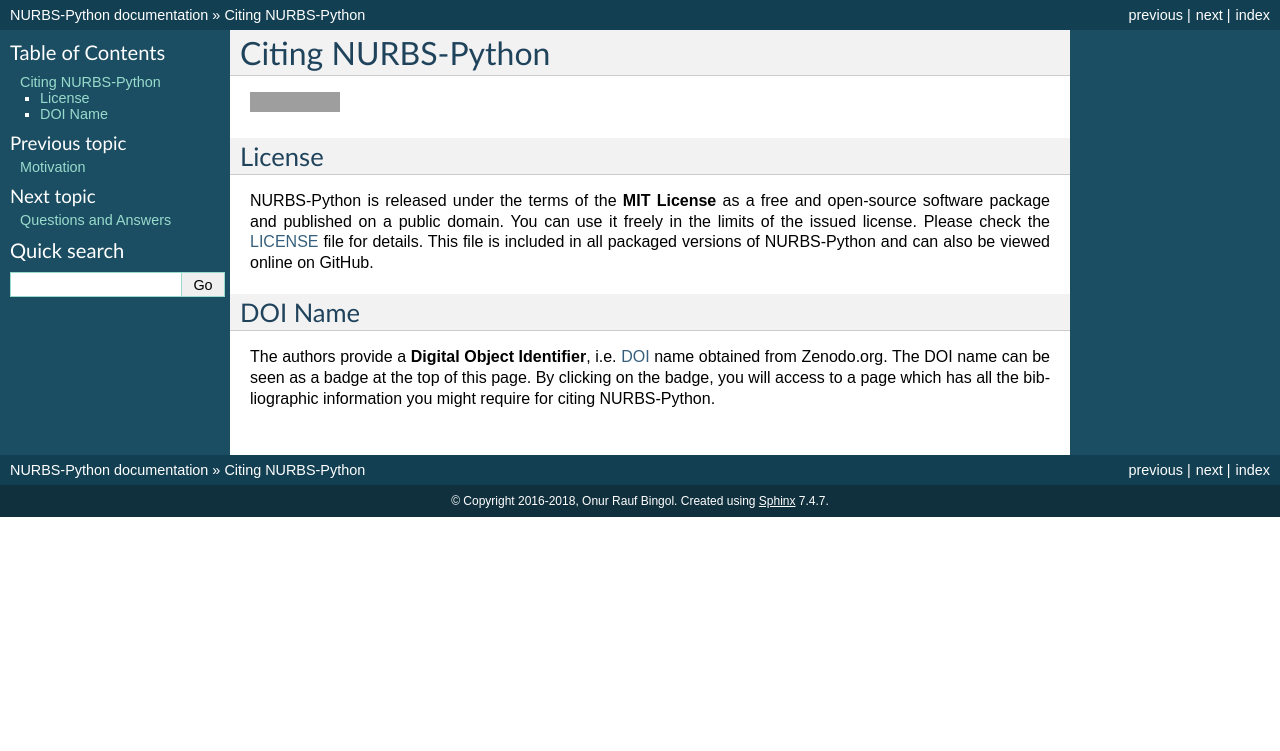
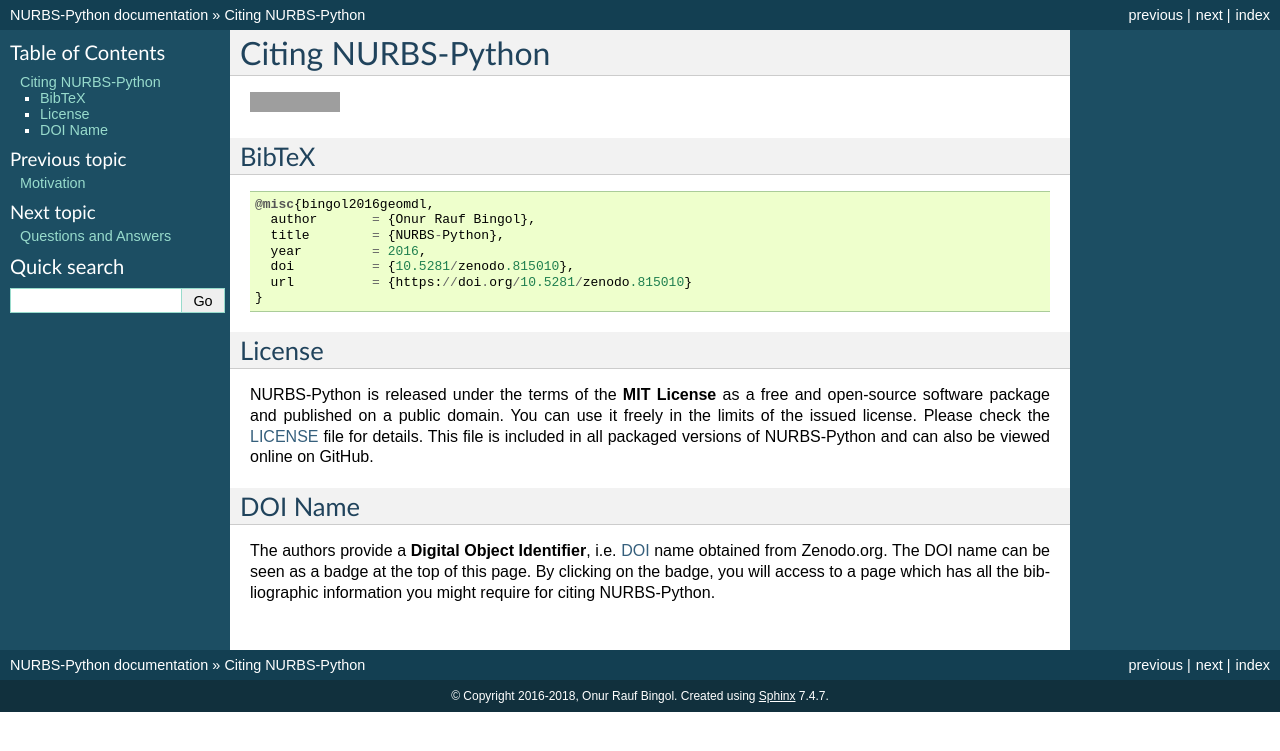
Before and after one commit to orbingol/NURBS-Python, a Sphinx documentation site: the page built from docs/citing.rst, in a window 1280 px wide. Shown: the top 751 px of the page. Built offline with Sphinx 7.4.7, drawn with Linux system fonts in a browser that asks for light colours; formulas are drawn with MathJax 3; grey boxes are pictures that could not be loaded.

Commit message:
Add BibTeX reference entry

```diff
--- a/docs/citing.rst
+++ b/docs/citing.rst
@@ -2,6 +2,19 @@
 ^^^^^^^^^^^^^^^^^^^
 
 |DOI|_
+
+BibTeX
+======
+
+::
+
+    @misc{bingol2016geomdl,
+      author       = {Onur Rauf Bingol},
+      title        = {NURBS-Python},
+      year         = 2016,
+      doi          = {10.5281/zenodo.815010},
+      url          = {https://doi.org/10.5281/zenodo.815010}
+    }
 
 License
 =======
```
